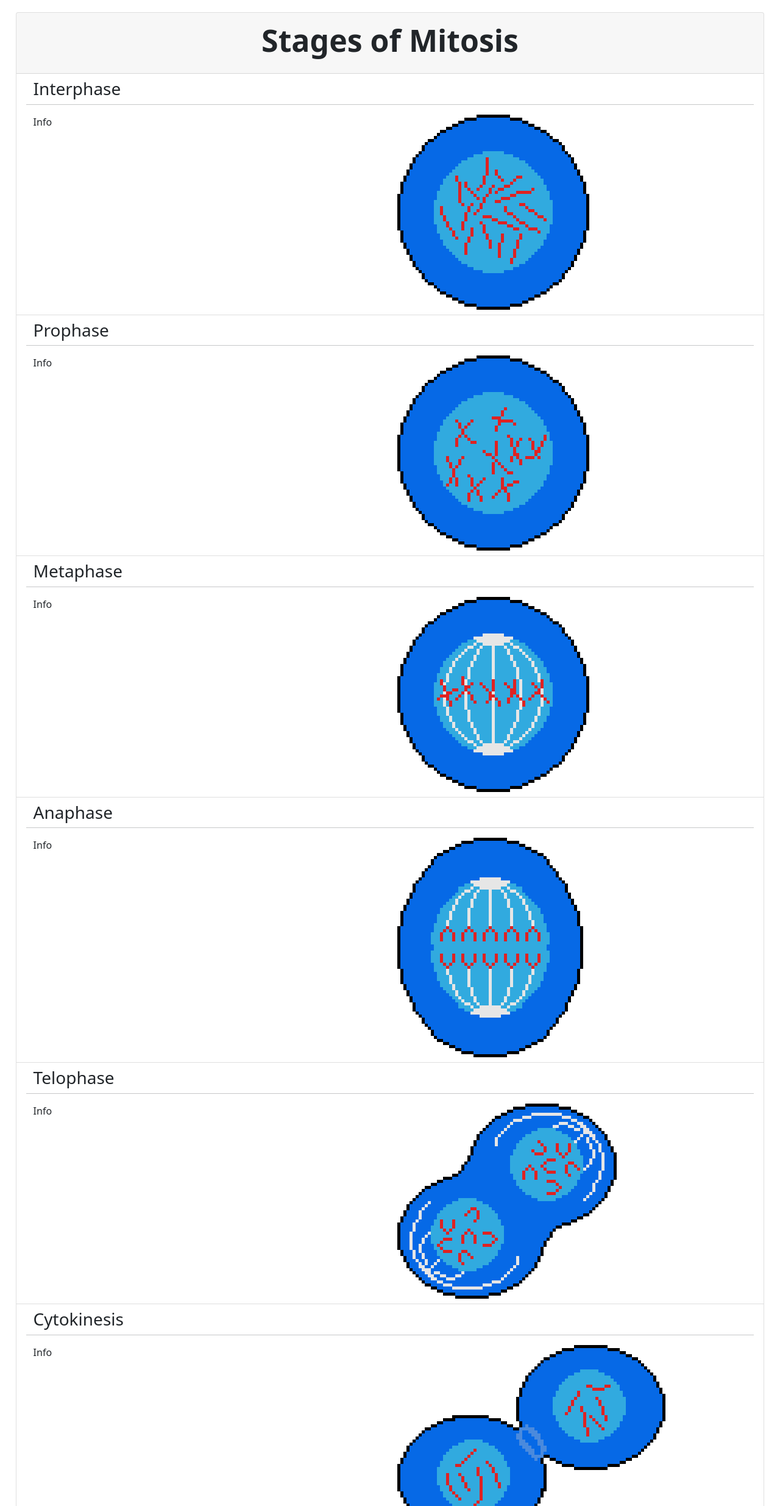
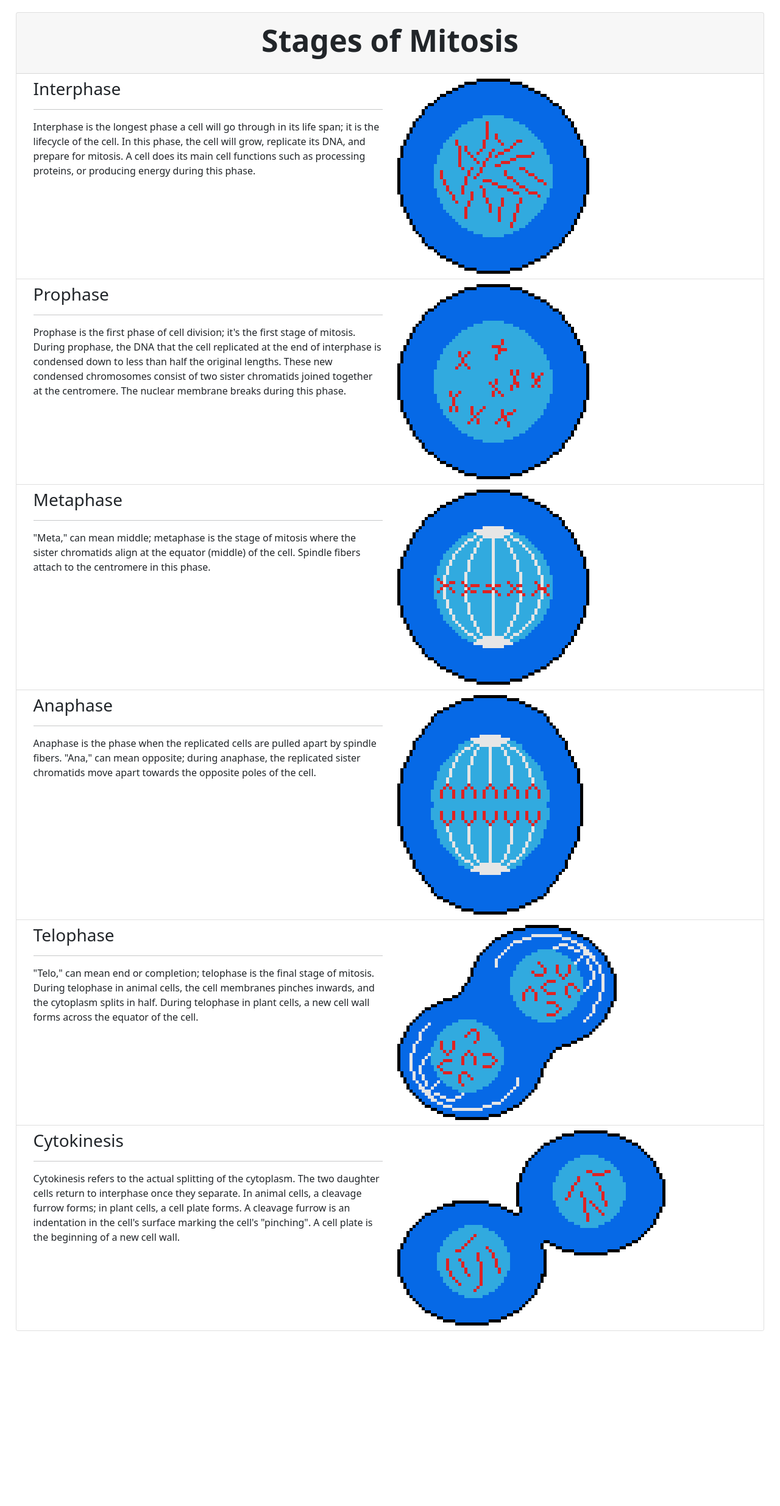
Before and after one commit to debobrad579/mitosis-and-cytokinesis, a Django app: page / in a window 1280 px wide. Shown: the top 2470 px of the page at 61% size. After the commit the page ends 2183 px from the top, so only its background shows below. Run offline with Django 3.2, Linux system fonts and the light colour scheme; some libraries are stand-ins or nearby versions.

Commit message:
Added phases' info

```diff
--- a/mitosis/templates/mitosis/index.html
+++ b/mitosis/templates/mitosis/index.html
@@ -18,10 +18,12 @@
                 <li class="list-group-item">
                     <div class="container-fluid">
                         <div class="row">
+                            <div class="col">
                                 <h3>Interphase</h3>
                                 <hr>
-                            <div class="col">
-                                <div class="">Info</div>
+                                <p>
+                                    Interphase is the longest phase a cell will go through in its life span; it is the lifecycle of the cell. In this phase, the cell will grow, replicate its DNA, and prepare for mitosis. A cell does its main cell functions such as processing proteins, or producing energy during this phase.
+                                </p>
                             </div>
                             <div class="col">
                                 <div class="">
@@ -34,10 +36,12 @@
                 <li class="list-group-item">
                     <div class="container-fluid">
                         <div class="row">
+                            <div class="col">
                                 <h3>Prophase</h3>
                                 <hr>
-                            <div class="col">
-                                <div class="">Info</div>
+                                <p>
+                                    Prophase is the first phase of cell division; it's the first stage of mitosis. During prophase, the DNA that the cell replicated at the end of interphase is condensed down to less than half the original lengths. These new condensed chromosomes consist of two sister chromatids joined together at the centromere. The nuclear membrane breaks during this phase.
+                                </p>
                             </div>
                             <div class="col">
                                 <div class="">
@@ -50,10 +54,12 @@
                 <li class="list-group-item">
                     <div class="container-fluid">
                         <div class="row">
+                            <div class="col">
                                 <h3>Metaphase</h3>
                                 <hr>
-                            <div class="col">
-                                <div class="">Info</div>
+                                <p>
+                                    "Meta," can mean middle; metaphase is the stage of mitosis where the sister chromatids align at the equator (middle) of the cell. Spindle fibers attach to the centromere in this phase.
+                                </p>
                             </div>
                             <div class="col">
                                 <div class="">
@@ -66,10 +72,12 @@
                 <li class="list-group-item">
                     <div class="container-fluid">
                         <div class="row">
+                            <div class="col">
                                 <h3>Anaphase</h3>
                                 <hr>
-                            <div class="col">
-                                <div class="">Info</div>
+                                <p>
+                                    Anaphase is the phase when the replicated cells are pulled apart by spindle fibers. "Ana," can mean opposite; during anaphase, the replicated sister chromatids move apart towards the opposite poles of the cell.
+                                </p>
                             </div>
                             <div class="col">
                                 <div class="">
@@ -82,10 +90,12 @@
                 <li class="list-group-item">
                     <div class="container-fluid">
                         <div class="row">
+                            <div class="col">
                                 <h3>Telophase</h3>
                                 <hr>
-                            <div class="col">
-                                <div class="">Info</div>
+                                <p>
+                                    "Telo," can mean end or completion; telophase is the final stage of mitosis. During telophase in animal cells, the cell membranes pinches inwards, and the cytoplasm splits in half. During telophase in plant cells, a new cell wall forms across the equator of the cell.
+                                </p>
                             </div>
                             <div class="col">
                                 <div class="">
@@ -98,10 +108,12 @@
                 <li class="list-group-item">
                     <div class="container-fluid">
                         <div class="row">
+                            <div class="col">
                                 <h3>Cytokinesis</h3>
                                 <hr>
-                            <div class="col">
-                                <div class="">Info</div>
+                                <p>
+                                    Cytokinesis refers to the actual splitting of the cytoplasm. The two daughter cells return to interphase once they separate. In animal cells, a cleavage furrow forms; in plant cells, a cell plate forms. A cleavage furrow is an indentation in the cell's surface marking the cell's "pinching". A cell plate is the beginning of a new cell wall.
+                                </p>
                             </div>
                             <div class="col">
                                 <div class="">
```
Also changed, not shown: mitosis/static/mitosis/img/Cytokinesis.png, mitosis/static/mitosis/img/Metaphase.png, mitosis/static/mitosis/img/Prophase.png. Lines whose indentation alone changed are shown as unchanged.
